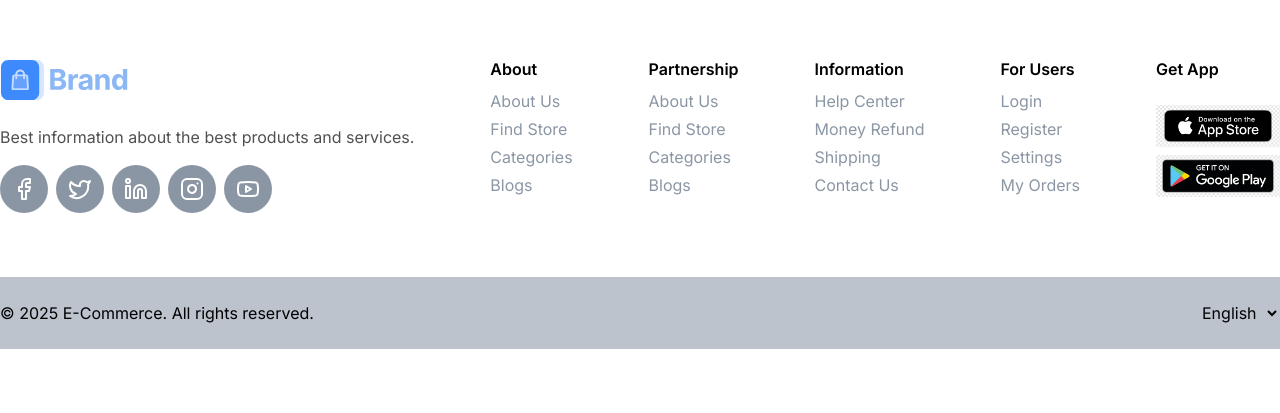
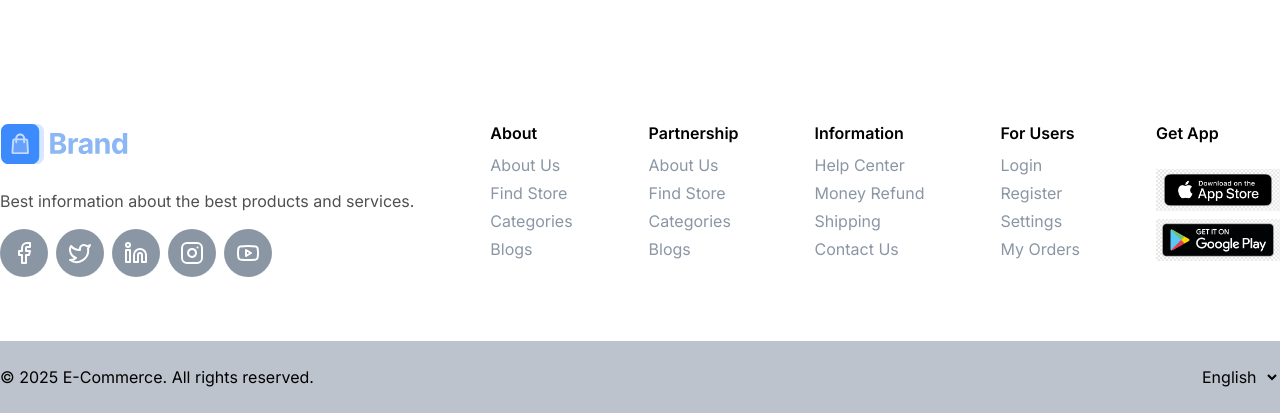
Before and after one commit to heamlk/Ecommerce-frontend-design, a Next.js app: page / in a window 1280 px wide. Shown: the part 847-1260 px from the top of the page. Before the commit the page ends 1196 px from the top, so only its background shows below. Built offline with nearby package versions, Linux system fonts and the light colour scheme.

Commit message:
feat: update the footer component

```diff
--- a/src/components/layouts/Footer.tsx
+++ b/src/components/layouts/Footer.tsx
@@ -15,7 +15,7 @@ import {
 
 const Footer = () => {
   return (
-    <footer className="bg-shade-100">
+    <footer className="bg-shade-100 pt-16">
       <Container
         as={"section"}
         className="flex flex-wrap gap-8 items-start justify-between mb-16"
```
